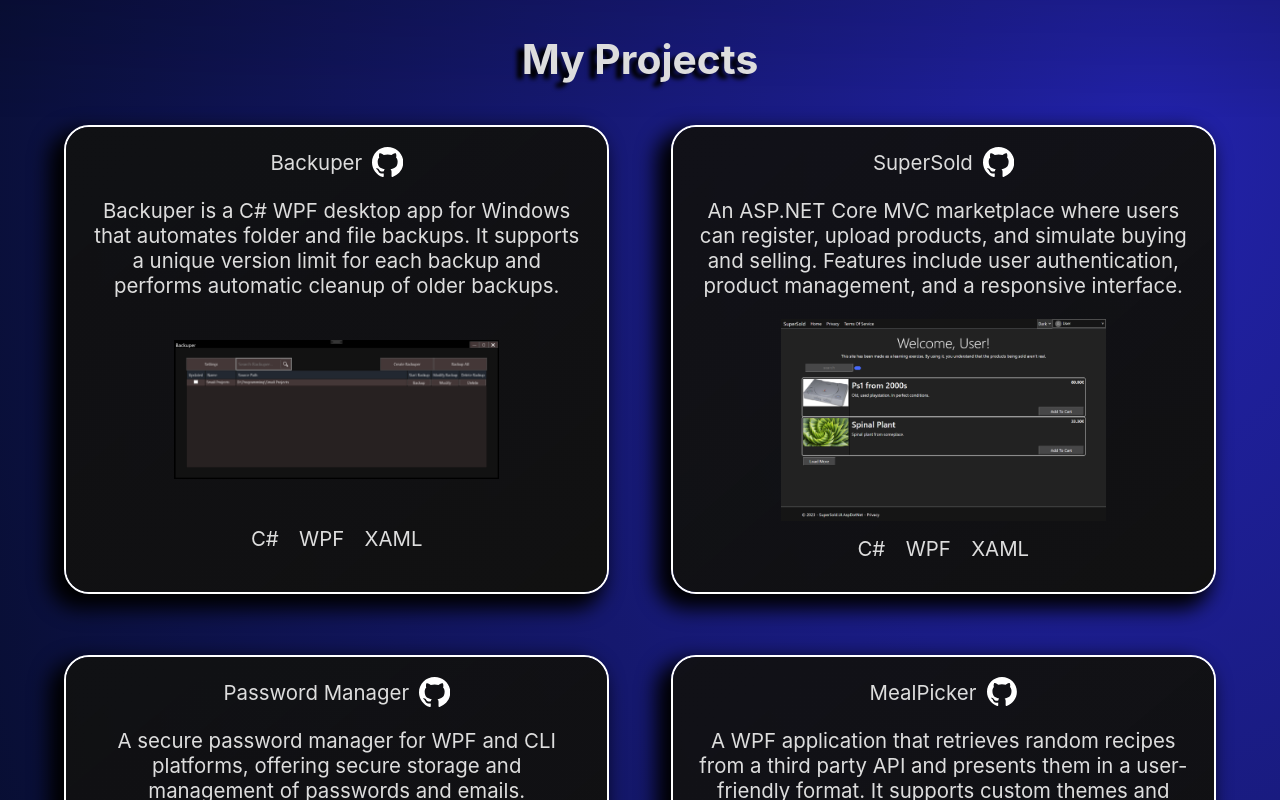
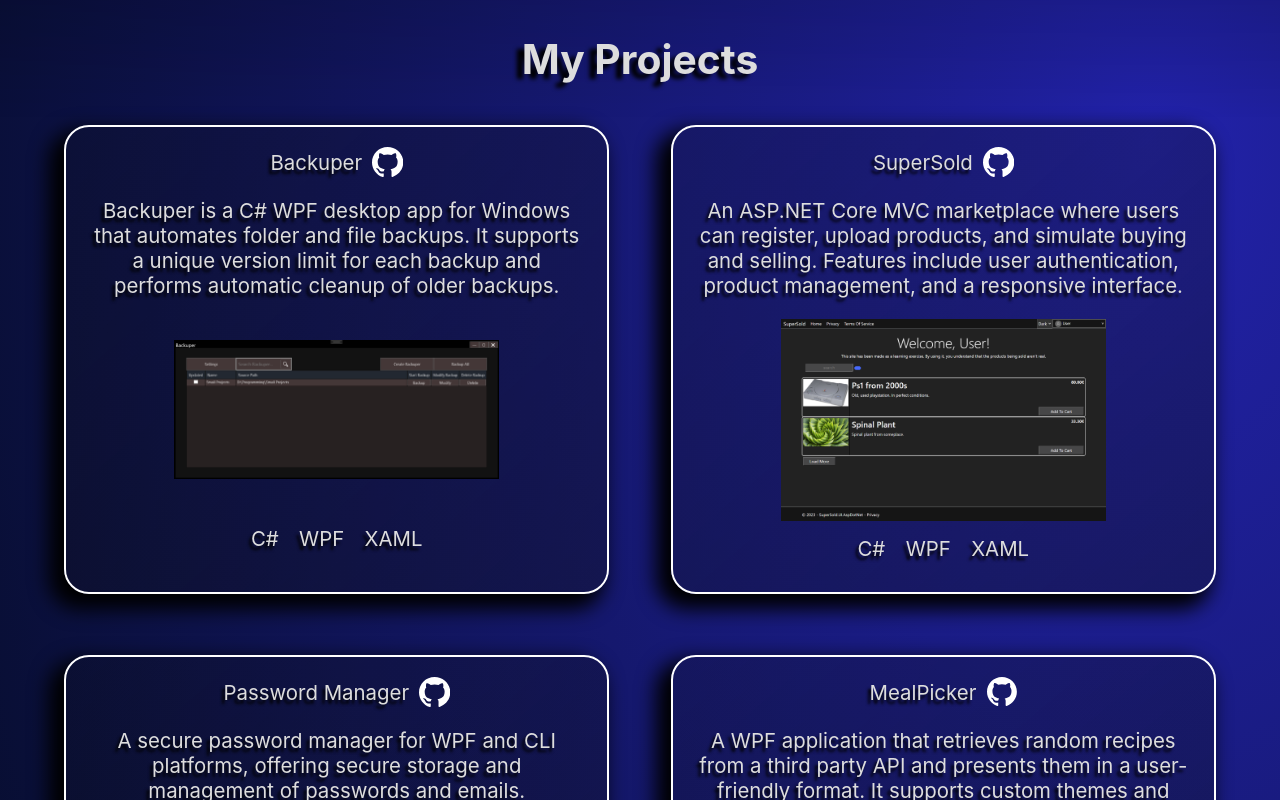
Before and after one commit to Faboid/portfolio, a React (Create React App) app: page / in a window 1280 px wide. Shown: the part 860-1660 px from the top of the page. Built offline with nearby package versions, Linux system fonts and the light colour scheme; the HTML template or start-up script is replaced by a standard one.

Commit message:
Implemented movable text shadow for the text within the project cards.

```diff
--- a/src/components/ProjectsContainer.css
+++ b/src/components/ProjectsContainer.css
@@ -1,6 +1,8 @@
 
 :root {
     --rotate-time: 200ms;
+    --transition-timing: linear;
+    --text-rotation-distance-multiplier: 3px;
 }
 
 .projects-container {
@@ -27,8 +29,16 @@
     position: relative;
 
     transition: var(--rotate-time);
-    transition-timing-function: linear;
+    transition-timing-function: var(--transition-timing);
     transform: rotate3d(var(--rotate-x, 0), var(--rotate-y, 0), 0, 10deg);
+}
+
+.text-shadow-rotation {
+    --offset-x: calc(var(--rotate-y) * var(--text-rotation-distance-multiplier) - 3px);
+    --offset-y: calc(var(--rotate-x) * var(--text-rotation-distance-multiplier) + 4px);
+    transition: var(--rotate-time);
+    transition-timing-function: var(--transition-timing);
+    text-shadow: var(--offset-x) var(--offset-y) 3px rgba(0, 0, 0, 1);
 }
 
 .project-bg {
@@ -37,7 +47,7 @@
     left:0;
     height: 100%;
     width: 100%;
-    background: linear-gradient(to bottom right, #111111EE, #111111);
+    background: linear-gradient(to bottom right, #11111133, #11111155);
     z-index: -1;
 }
 
--- a/src/components/ProjectsContainer.js
+++ b/src/components/ProjectsContainer.js
@@ -125,11 +125,11 @@ function Project({ project, getParentRect, lightX, lightY, clientX, clientY }) {
             <div className='project-text-area'>
 
                 <div className='project-header'>
-                    <span className='project-title'>{project.title}</span>
+                    <span className='project-title text-shadow-rotation'>{project.title}</span>
                     <GithubMark link={project.github}/>
                 </div>
 
-                <p className='project-description'>{project.description}</p>
+                <p className='project-description text-shadow-rotation'>{project.description}</p>
 
             </div>
 
@@ -140,7 +140,7 @@ function Project({ project, getParentRect, lightX, lightY, clientX, clientY }) {
             <div className='project-tech-area'>
                 {project.tech.map((element) => {
                     return (
-                        <span key={element} className='tech'>{element}</span>
+                        <span key={element} className='tech text-shadow-rotation'>{element}</span>
                     );
                 })}
             </div>
```
